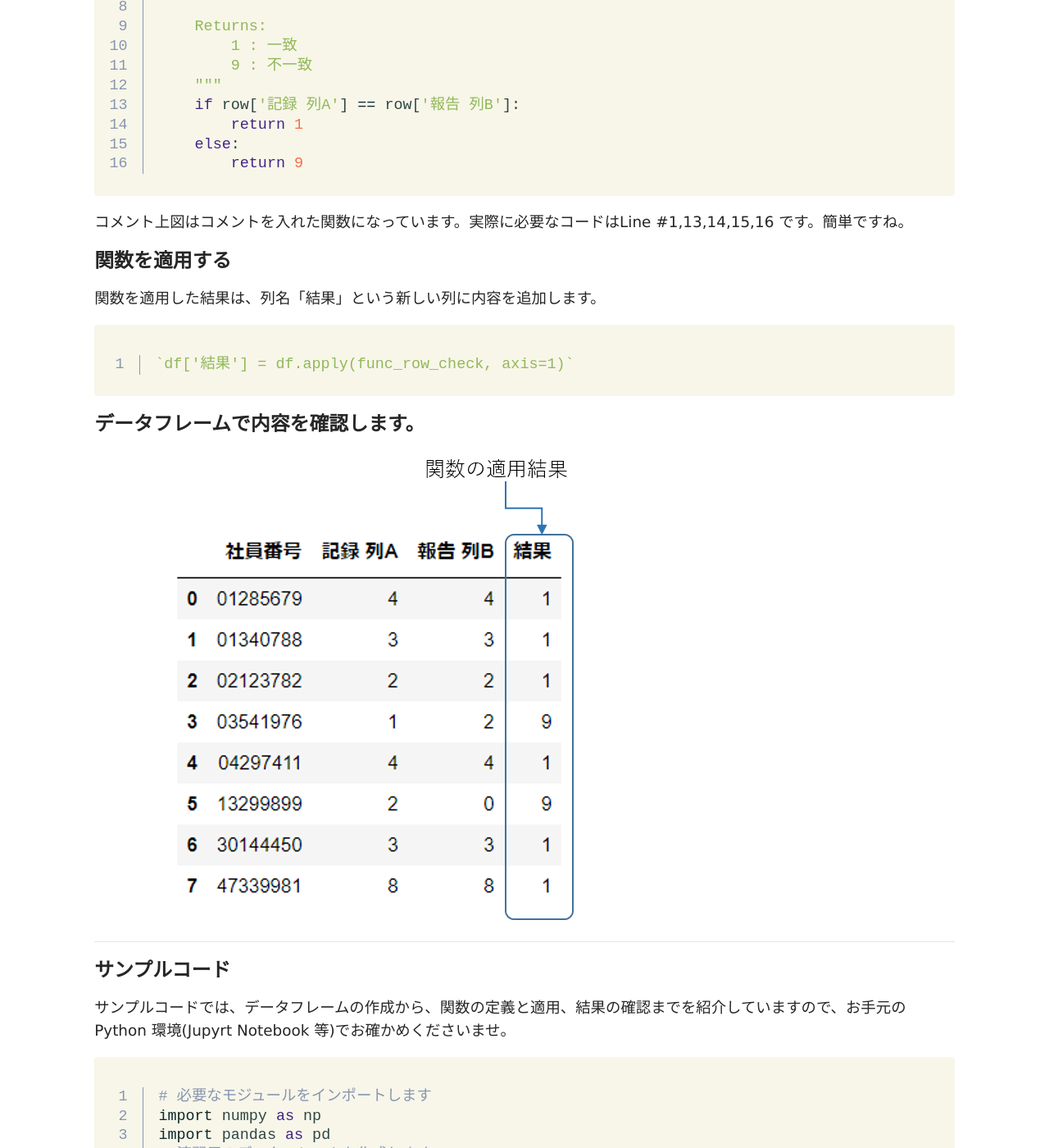
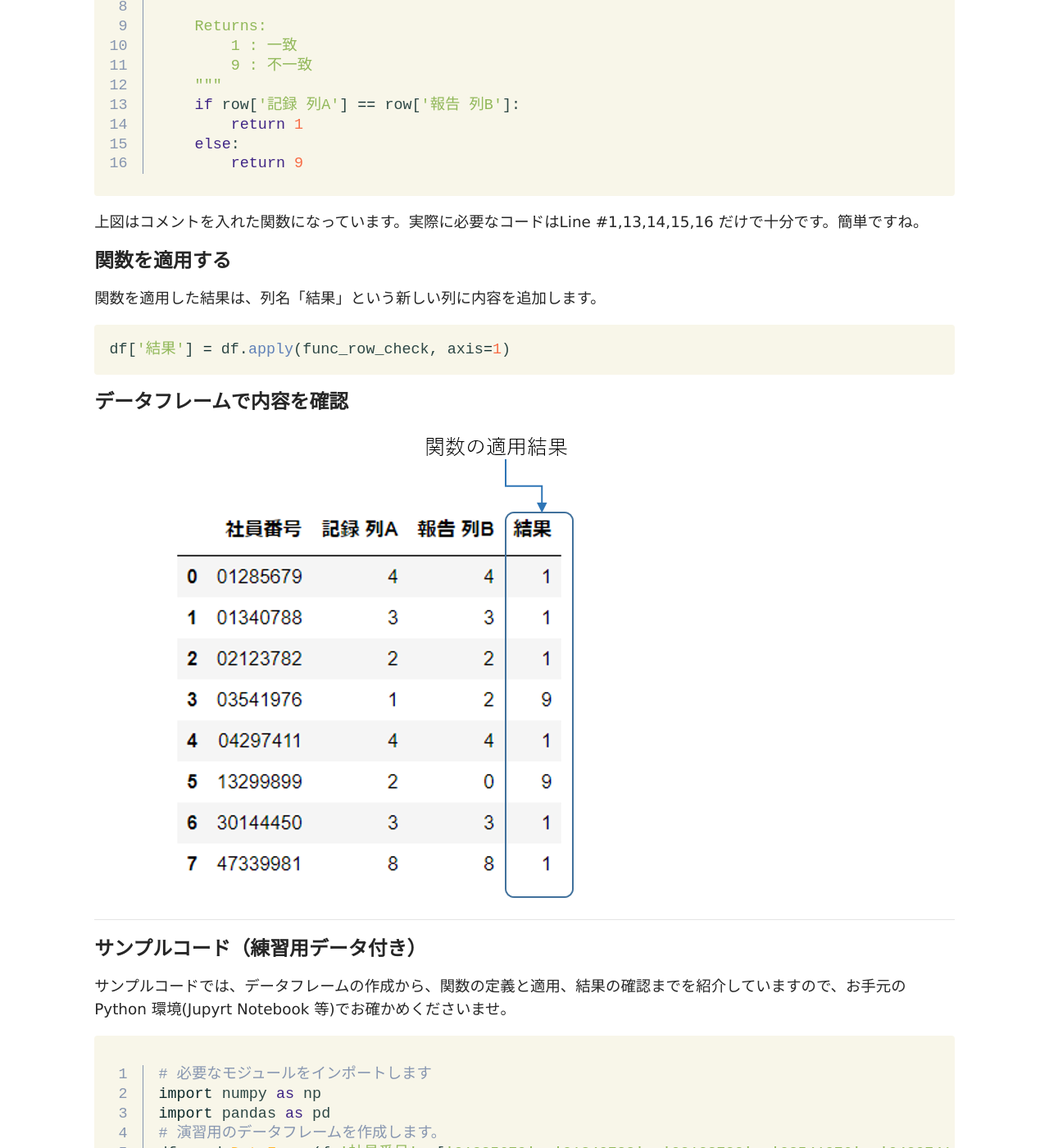
Before and after one commit to mnogress/my_simple, a Jekyll site: the page built from _posts/2023-02-17-function_to_compare_between_rows.md, in a window 1280 px wide and 1400 px high, scrolled down 1443 px. Shown: the whole window at 82% size. Built offline with Jekyll 4.4.1, drawn with Linux system fonts in a browser that asks for light colours.

Commit message:
0222 10:37

```diff
--- a/_posts/2023-02-17-function_to_compare_between_rows.md
+++ b/_posts/2023-02-17-function_to_compare_between_rows.md
@@ -45,27 +45,27 @@ def func_row_check(row):
 
 {% endhighlight %}
 
-コメント上図はコメントを入れた関数になっています。実際に必要なコードはLine #1,13,14,15,16 です。簡単ですね。
+上図はコメントを入れた関数になっています。実際に必要なコードはLine #1,13,14,15,16 だけで十分です。簡単ですね。
 
 ### 関数を適用する
 
 関数を適用した結果は、列名「結果」という新しい列に内容を追加します。
 
-{% highlight python linenos %}
+{% highlight python %}
 
-`df['結果'] = df.apply(func_row_check, axis=1)`
+df['結果'] = df.apply(func_row_check, axis=1)
 
 {% endhighlight %}
 
 
-### データフレームで内容を確認します。
+### データフレームで内容を確認
 
 ![fnction]({{ "assets/img/2020_08_15/fig6.png" | relative_url}})<br>
 
 
 ---
 
-### サンプルコード
+### サンプルコード（練習用データ付き）
 
 サンプルコードでは、データフレームの作成から、関数の定義と適用、結果の確認までを紹介していますので、お手元の
 Python 環境(Jupyrt Notebook 等)でお確かめくださいませ。
@@ -110,7 +110,7 @@ display(df)
 
 >
 `[ここがポイント！]`{:style="color: blue; font-size: 1.3em; background-color: #ffe3e2"}
-`df['結果'] = df.apply(func_row_check, axis=1)` で`axis=1`{:style="background: #ffebf6"}の指定をしないと
+`df['結果'] = df.apply(func_row_check, axis=1)` で `axis=1`{:style="background: #ff0044; color: white"} の指定をしないと
 デフォルトでは、`axis=0`のため`KeyErro`で例外となってしまい関数が上手く働きません。
 {:style="background-color: #ffe3e2; border-left: #ffe3e2; font-size: 1.0em"}
 
```
